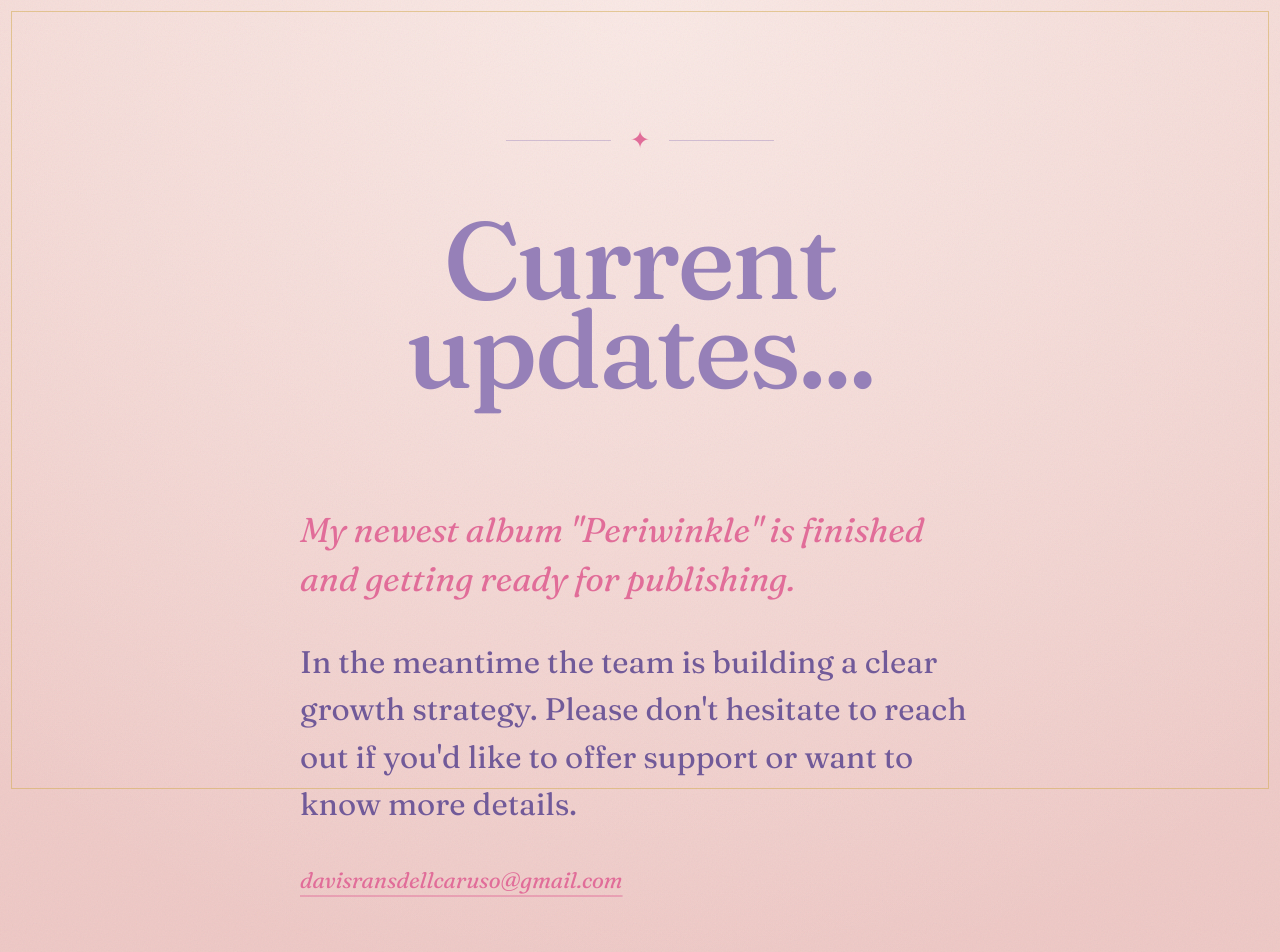
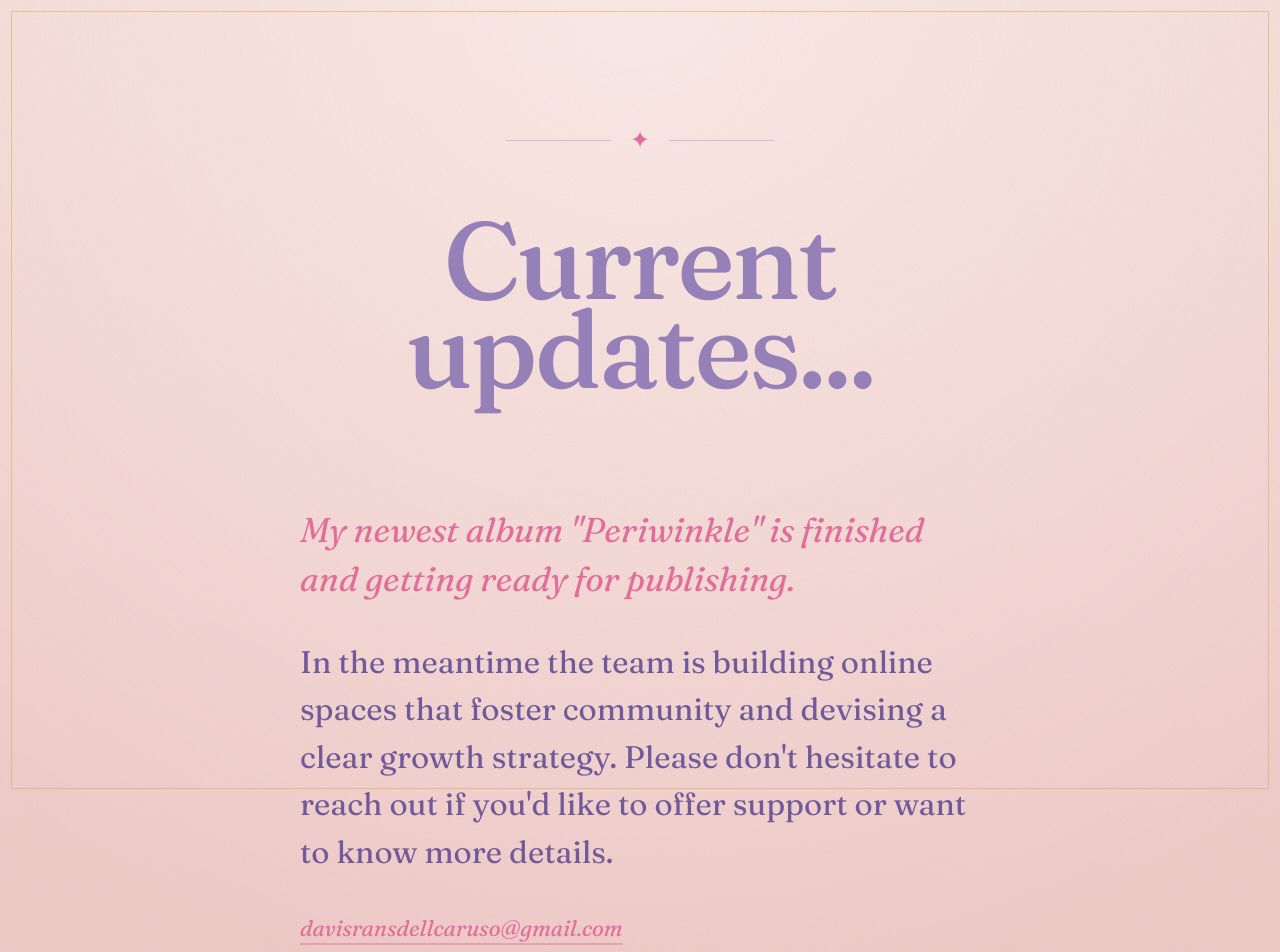
Before and after one commit to davisransdellcaruso-jpg/music-gallery-app, a Next.js app: page /story in a window 1280 px wide. Shown: the top 952 px of the page. Built offline with nearby package versions, Linux system fonts and the light colour scheme.

Commit message:
Update story page

```diff
--- a/pages/story.tsx
+++ b/pages/story.tsx
@@ -123,7 +123,7 @@ export default function Story() {
                   </p>
 
                   <p>
-                    In the meantime the team is building a clear growth
+                    In the meantime the team is building online spaces that foster community and devising a clear growth
                     strategy. Please don&apos;t hesitate to reach out if
                     you&apos;d like to offer support or want to know more details.
                   </p>
```
